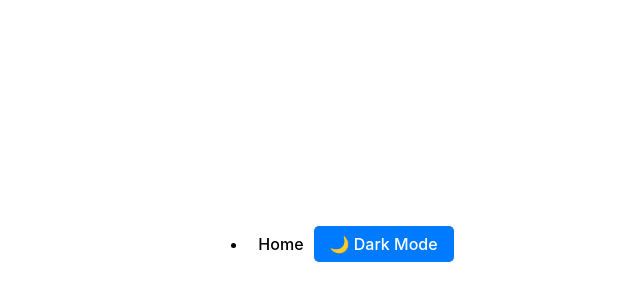
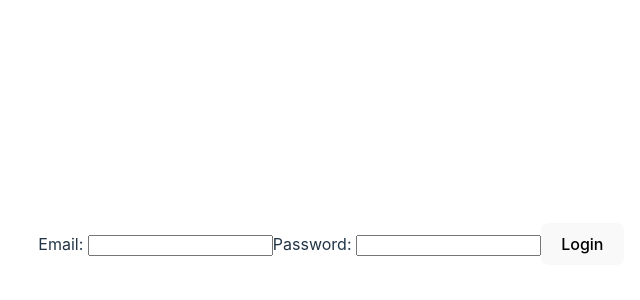
Before and after one commit to RageF1ghter/pp_frontend, a React (Vite) app: page /login in a window 1280 px wide. Before the commit this address had no page. Shown: the part 156-456 px from the top of the page, without its empty margins (309-949 px from the left). Built offline with nearby package versions, Linux system fonts and the light colour scheme.

Commit message:
modify the navbar

```diff
--- a/src/App.jsx
+++ b/src/App.jsx
@@ -1,5 +1,6 @@
 import './App.css'
-import { BrowserRouter as Router, Routes, Route} from "react-router-dom"
+import { BrowserRouter as Router, Routes, Route } from "react-router-dom"
+import { useSelector } from 'react-redux'
 import Navbar from './components/public/navbar'
 import Home from './components/pages/home/home'
 import Spend from './components/pages/spend/spend'
@@ -12,20 +13,34 @@ import Notes from './components/pages/notes/notes'
 import Playground from './components/pages/playground/playground'
 
 function App() {
+  const isLoggedIn = useSelector((state) => state.auth.status);
   return (
     <Router>
+      {isLoggedIn ? (
+        <>
           <Navbar />
           <Routes>
-        <Route path="/" element={<Login />}/>
-        <Route path="/home" element={<Home />}/>
-        <Route path="/spend" element={<Spend />}/>
-        <Route path="/workout" element={<Workout />}/>
+            <Route path="/home" element={<Home />} />
+            <Route path="/spend" element={<Spend />} />
+            <Route path="/workout" element={<Workout />} />
             <Route path="/heatmap" element={<Heatmap />}></Route>
             {/* <Route path="/sensor" element={<Sensor />}></Route> */}
             {/* <Route path="/notes" element={<Notes />}></Route> */}
             {/* <Route path="/message" element={<Message />}></Route> */}
             <Route path="/playground" element={<Playground />}></Route>
           </Routes>
+        </>
+      ) : (
+        <>
+          <Routes>
+            <Route path='/login' element={<Login />}></Route>
+            <Route path='*' element={<Login />}></Route>
+          </Routes>
+        </>
+
+      )
+      }
+
 
     </Router>
   )
--- a/src/components/pages/login/login.jsx
+++ b/src/components/pages/login/login.jsx
@@ -12,14 +12,16 @@ const Login = () => {
 
     const handleSubmit = async (e) => {
         e.preventDefault();
-
+        const emailInput = email || 'czybaba@gmail.com';
+        const passwordInput = password || 'password';
+        console.log(emailInput, passwordInput);
         try{
             const response = await fetch('http://localhost:5000/auth/login', {
                 method:'POST',
                 headers: {
                     'Content-Type': 'application/json'
                 },
-                body: JSON.stringify({email, password})
+                body: JSON.stringify({email: emailInput, password: passwordInput})
             })
             if(!response.ok){
                 throw new Error('Login failed')
@@ -44,10 +46,10 @@ const Login = () => {
     return (
 
         <form onSubmit={handleSubmit}>
-            <label htmlFor="username">Username: </label>
+            <label htmlFor="email">Email: </label>
             <input
                 type="text"
-                id="username"
+                id="email"
                 value ={email}
                 onChange={(e) => setEmail(e.target.value)}
             />
--- a/src/components/public/navbar.css
+++ b/src/components/public/navbar.css
@@ -1,7 +1,10 @@
 /* Base Navbar Styling */
 .navbar {
+    position: fixed;
+    top: 0;
+    left: 0;
+    width: 100%;
     display: flex;
-    justify-content: space-between;
     align-items: center;
     padding: 10px 20px;
     transition: background 0.3s, color 0.3s;
@@ -19,11 +22,18 @@
     color: #ffffff;
 }
 
+ul {
+    display: flex;
+    flex-direction: row;
+    list-style: none;
+}
+
 /* Links */
 .nav-link {
     text-decoration: none;
     color: inherit;
     padding: 10px;
+    margin: 10px;
 }
 
 .nav-link:hover {
@@ -38,6 +48,8 @@
     padding: 8px 16px;
     border-radius: 5px;
     cursor: pointer;
+    margin-left: auto;
+    margin-right: 5%;
 }
 
 .theme-toggle:hover {
```
Lines whose indentation alone changed are shown as unchanged.
